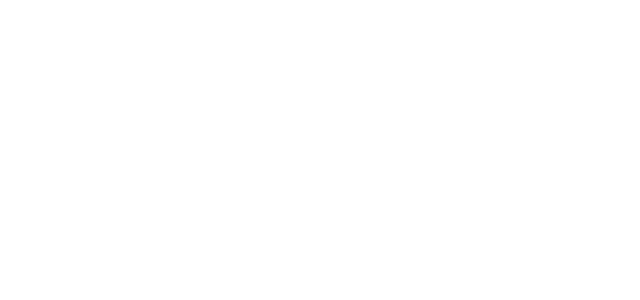
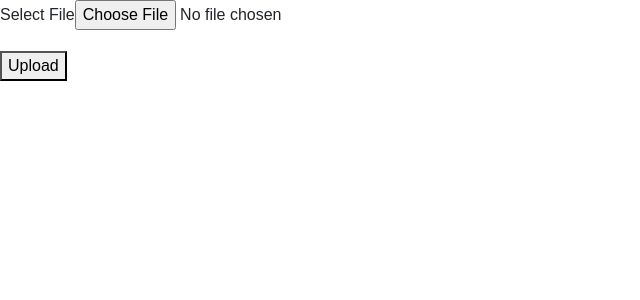
Before and after one commit to adludlow/st-ui-old, a React (Create React App) app: page /admin in a window 1280 px wide. Shown: the top 300 px of the page, without its empty margins (0-640 px from the left). Built offline with nearby package versions, Linux system fonts and the light colour scheme.

Commit message:
Fixed issues after merge.

```diff
--- a/package.json
+++ b/package.json
@@ -17,8 +17,6 @@
     "resolve": "1.6.0",
     "sw-precache-webpack-plugin": "0.11.4",
     "url-loader": "0.6.2",
-    "webpack": "3.8.1",
-    "webpack-dev-server": "2.9.4",
     "webpack-manifest-plugin": "1.3.2",
     "whatwg-fetch": "2.0.3"
   },
--- a/src/components/Admin.js
+++ b/src/components/Admin.js
@@ -19,6 +19,7 @@ export class Admin extends Component {
   };
 
   render() {
+    console.log("Admin render()");
     const { selectedFile, busy } = this.state;
     const { onChange, onSubmit } = this;
 
--- a/src/index.js
+++ b/src/index.js
@@ -7,6 +7,7 @@ import './index.css';
 import AppContainer from './App.container';
 import registerServiceWorker from './registerServiceWorker';
 import configureStore from './store';
+import { Admin } from './components/Admin';
 
 const store = configureStore();
 
@@ -16,6 +17,7 @@ ReactDOM.render(
         <div>
           <Route exact path='/' component={AppContainer}/>
           <Route path='/login' component={LoginContainer}/>
+          <Route path="/admin" component = {Admin} />
         </div>
       </BrowserRouter>
     </Provider>,
```
Also changed, not shown: 1 other file (tests, documents, lock files or other folders).
